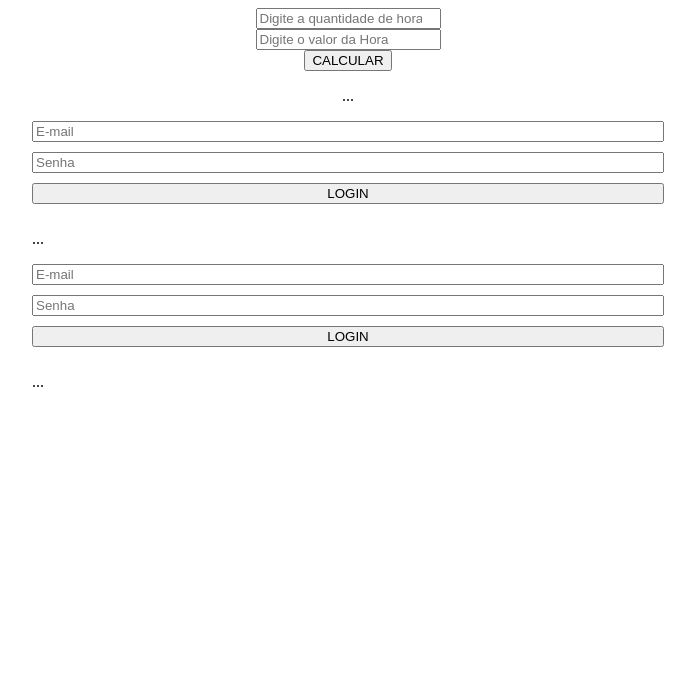
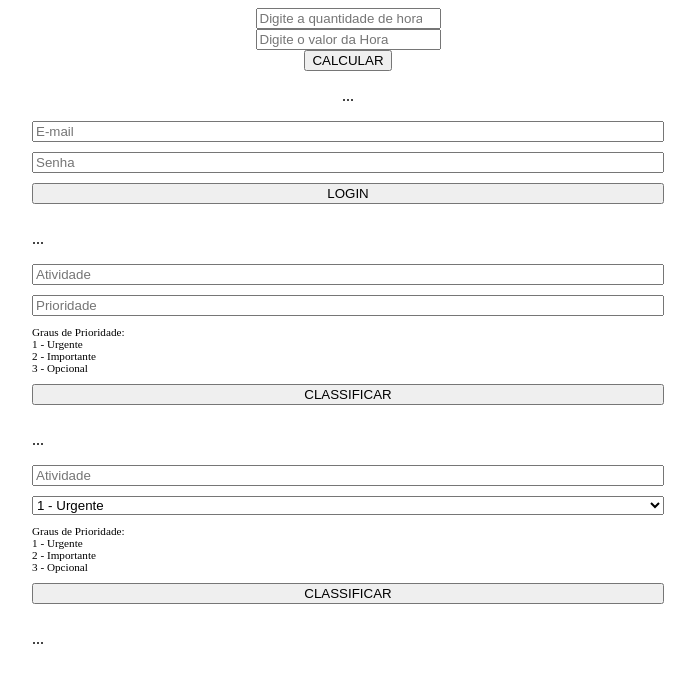
Before and after one commit to andreas96sousa/auladia27, a plain HTML site: page index.html in a window 1280 px wide. Shown: the whole page, without its empty margins (292-987 px from the left). Drawn offline with Linux system fonts and the light colour scheme.

Commit message:
4rd commit

```diff
--- a/index.html
+++ b/index.html
@@ -22,12 +22,40 @@
     </div>
 
     <div class="ex02" style="display: flex; gap: 10px; flex-flow: column nowrap; width: 50%;">
-        <input type="email" placeholder="E-mail" id="email">
-        <input type="password" placeholder="Senha" id="senha">
-        <button onclick="classificarTarefa()">LOGIN</button>
+
+        <input type="text" placeholder="Atividade" id="atividade">
+
+        <input type="number" placeholder="Prioridade" id="prioridade">
+
+        <span style="font-size: 0.7rem;">
+            Graus de Prioridade: <br>
+            1 - Urgente <br>
+            2 - Importante <br>
+            3 - Opcional <br>
+        </span>
+        <button onclick="classificarTarefa()">CLASSIFICAR</button>
         <p id="resultado3">...</p>
     </div>
 
+    <div class="ex02" style="display: flex; gap: 10px; flex-flow: column nowrap; width: 50%;">
+
+        <input type="text" placeholder="Atividade" id="atividade">
+
+        <select name="opcoes" id="prioridade">
+            <option value="1">1 - Urgente</option>
+            <option value="2">2 - Importante</option>
+            <option value="3">3 - Opcional</option>
+        </select>
+
+        <span style="font-size: 0.7rem;">
+            Graus de Prioridade: <br>
+            1 - Urgente <br>
+            2 - Importante <br>
+            3 - Opcional <br>
+        </span>
+        <button onclick="validarCadastro()">CLASSIFICAR</button>
+        <p id="resultado3">...</p>
+    </div>
 
 
 
--- a/script.js
+++ b/script.js
@@ -27,5 +27,24 @@ function login(){
 }
 
 function classificarTarefa(){
+    resultado3.innerHTML = `Atividade: ${atividade.value} <br> Prioridade: ${prioridade.value}`
+    switch(prioridade.value){
+    case "1 - Urgente":
+        resultado3.innerHTML += ` - Urgente`;
+        break
+    case 2:
+        resultado3.innerHTML += ` - Importante`;
+        break
+    case 3:
+        resultado3.innerHTML += ` - Opcional`;
+        break
+    default:
+        resultado3.innerHTML = `Prioridade Inválida`;
+
+
+    }
+}
+
+function validarCadastro(){
 
 }
```
